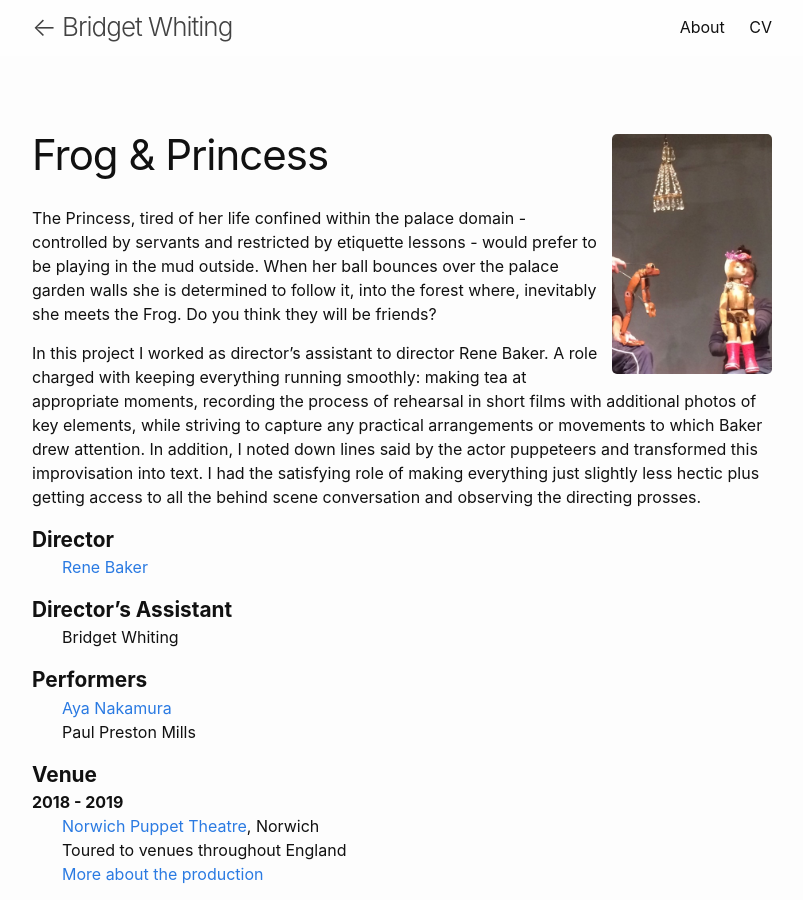
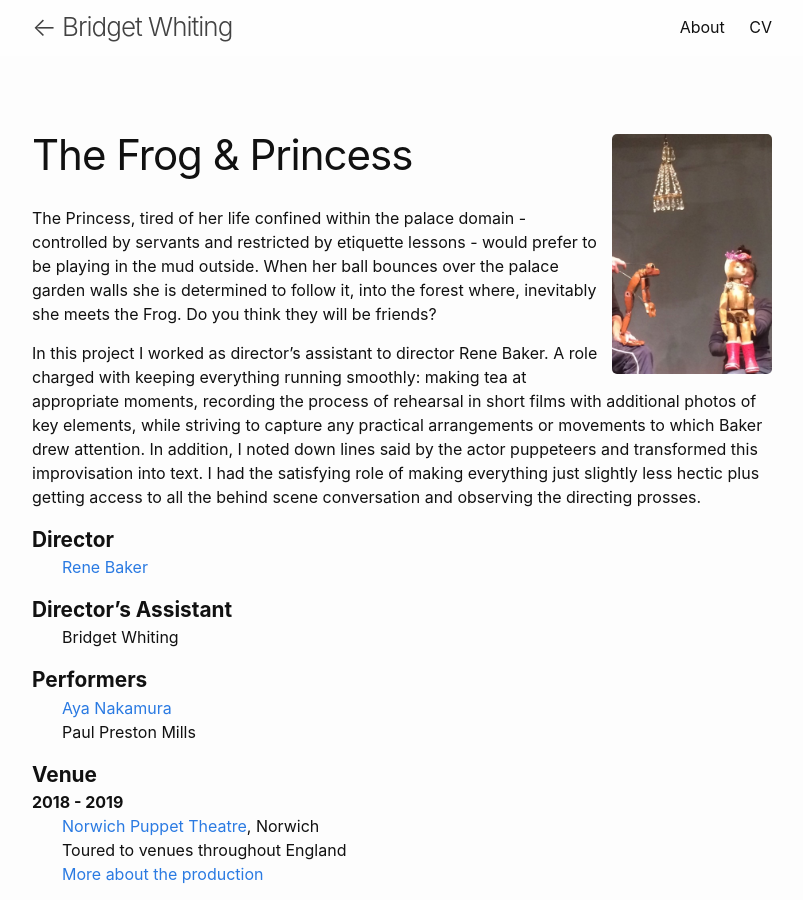
Before and after one commit to markwhiting/bridget, a Jekyll site: the page built from _projects/frog-and-princess.markdown, in a window 1280 px wide and 900 px high. Shown: the whole window, without its empty margins (238-1041 px from the left). Built offline with Jekyll 4.4.1, drawn with Linux system fonts in a browser that asks for light colours.

Commit message:
Refinements of projects

```diff
--- a/_projects/empress.markdown
+++ b/_projects/empress.markdown
@@ -1,5 +1,5 @@
 ---
-title: Empress
+title: The Empress
 image: /assets/Empress/empress toddler.jpg
 start: 2017-04-10
 end: 2017-07-25
--- a/_projects/frog-and-princess.markdown
+++ b/_projects/frog-and-princess.markdown
@@ -1,5 +1,5 @@
 ---
-title: Frog & Princess
+title: The Frog & Princess
 image: "/assets/FrogPrincess/1 F&P.jpeg"
 start: 2018-10-01
 end: 2018-10-19
```
Also changed, not shown: _projects/glove-puppet.markdown (renamed from _projects/cubist-angel.markdown), assets/TabletopPuppet/TP 0 trio.png.
